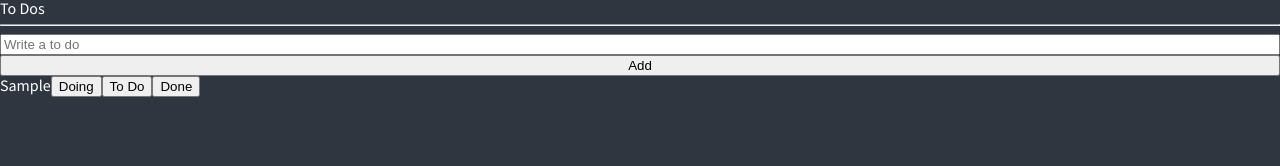
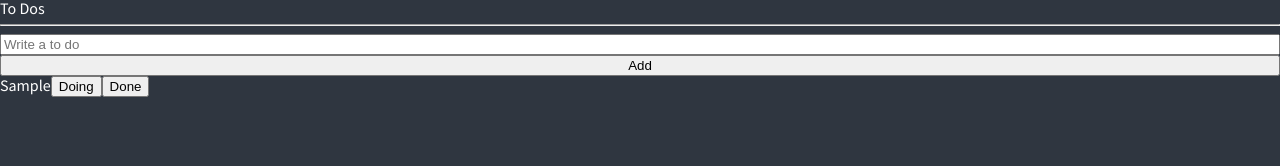
Before and after one commit to fredkeemhaus/ToDoList, a React (Create React App) app: page / in a window 1280 px wide. Both pictures are taken after typing "Sample" into the empty fields and a click on the button "Add". Shown: the top 166 px of the page. Built offline with nearby package versions, Linux system fonts and the light colour scheme.

Commit message:
Categories

```diff
--- a/src/components/ToDo.tsx
+++ b/src/components/ToDo.tsx
@@ -1,11 +1,30 @@
-import { IToDo } from "./atoms";
-function ToDo({ text }: IToDo) {
+import { useSetRecoilState } from "recoil";
+import { IToDo, toDoState } from "./atoms";
+function ToDo({ text, category, id }: IToDo) {
+  const setToDos = useSetRecoilState(toDoState);
+  const onClick = (event: React.MouseEvent<HTMLButtonElement>) => {
+    const {
+      currentTarget: { name },
+    } = event;
+  };
   return (
     <li>
       <span>{text}</span>
-      <button>Doing</button>
-      <button>To Do</button>
-      <button>Done</button>
+      {category !== "DOING" && (
+        <button name="DOING" onClick={onClick}>
+          Doing
+        </button>
+      )}
+      {category !== "TO_DO" && (
+        <button name="TO_DO" onClick={onClick}>
+          To Do
+        </button>
+      )}
+      {category !== "DONE" && (
+        <button name="DONE" onClick={onClick}>
+          Done
+        </button>
+      )}
     </li>
   );
 }
```
